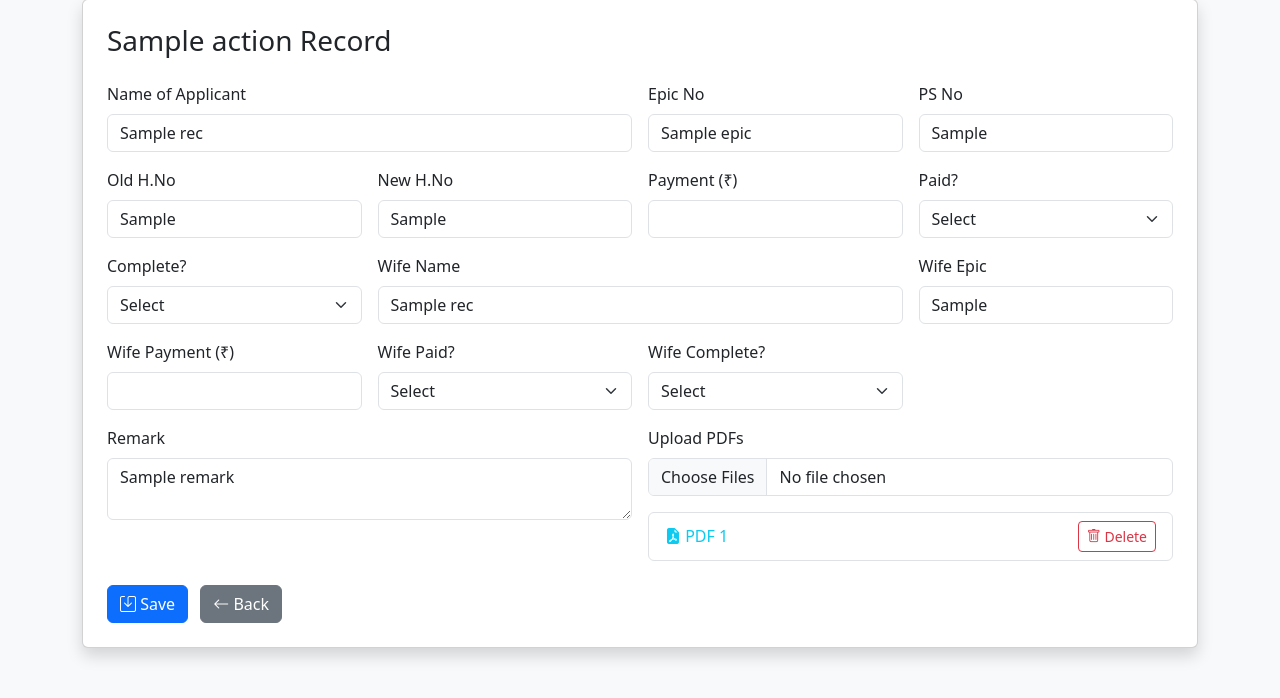
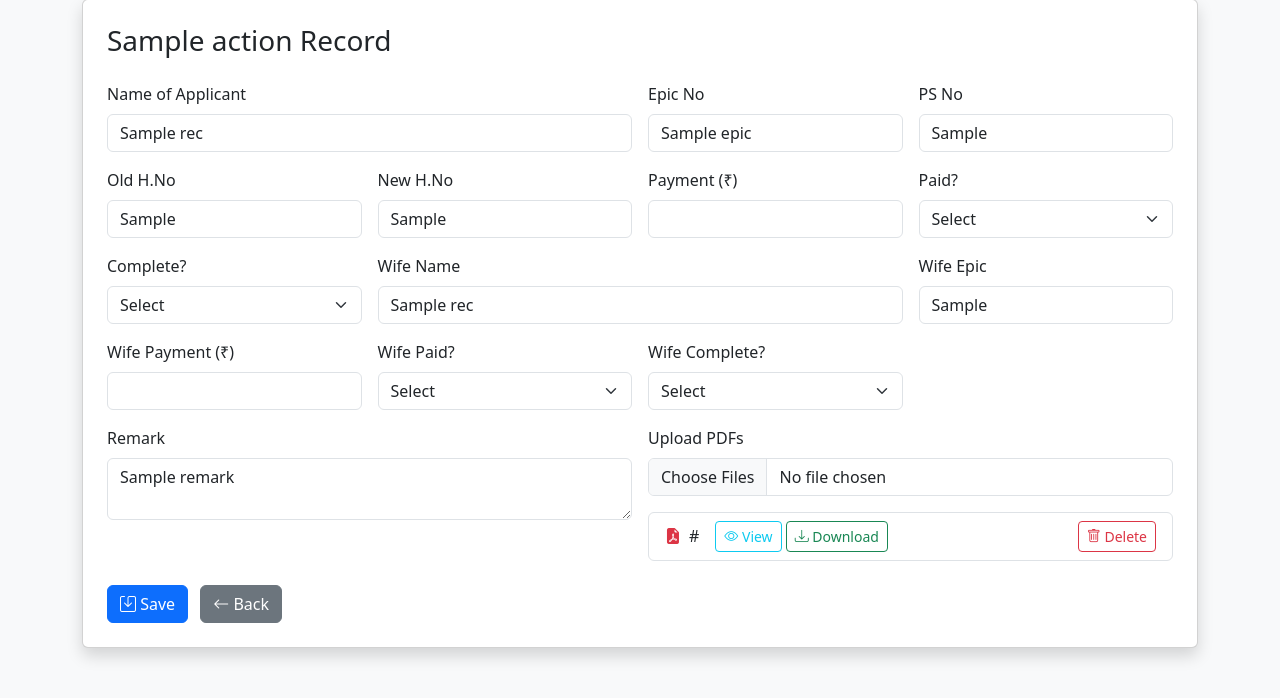
Before and after one commit to Bijush/Avoter, a Flask app: template templates/form.html in a window 1280 px wide. Shown: the part 25-723 px from the top of the page. Run offline with Flask 3, Linux system fonts and the light colour scheme; the template is opened without the code that fills it: most values are stand-ins (such as "Sample title", 1, 10 or a date in 2020); parts of the project's set-up code (start-up, migrations or seed data) failed here and were passed over.

Commit message:
Update form.html

```diff
--- a/templates/form.html
+++ b/templates/form.html
@@ -103,10 +103,18 @@
           {% if rec.pdf_urls and rec.pdf_urls|length > 0 %}
   <ul class="list-group mt-3">
     {% for url in rec.pdf_urls %}
+      {% set filename = url.split('/')[-1].split('?')[0] %}
       <li class="list-group-item d-flex justify-content-between align-items-center">
-                  <a href="{{ url }}" target="_blank" class="text-decoration-none text-info">
-                    <i class="bi bi-file-earmark-pdf-fill"></i> PDF {{ loop.index }}
+        <div class="d-flex align-items-center">
+          <i class="bi bi-file-earmark-pdf-fill text-danger me-2"></i>
+          <span class="me-3">{{ filename }}</span>
+          <a href="{{ url }}" target="_blank" class="btn btn-sm btn-outline-info me-1">
+            <i class="bi bi-eye"></i> View
           </a>
+          <a href="{{ url }}" download="{{ filename }}" class="btn btn-sm btn-outline-success me-1">
+            <i class="bi bi-download"></i> Download
+          </a>
+        </div>
         <button type="button" class="btn btn-sm btn-outline-danger"
                 onclick="deletePDF('{{ rec.id }}', '{{ url }}')">
           <i class="bi bi-trash"></i> Delete
```
Lines whose indentation alone changed are shown as unchanged.
